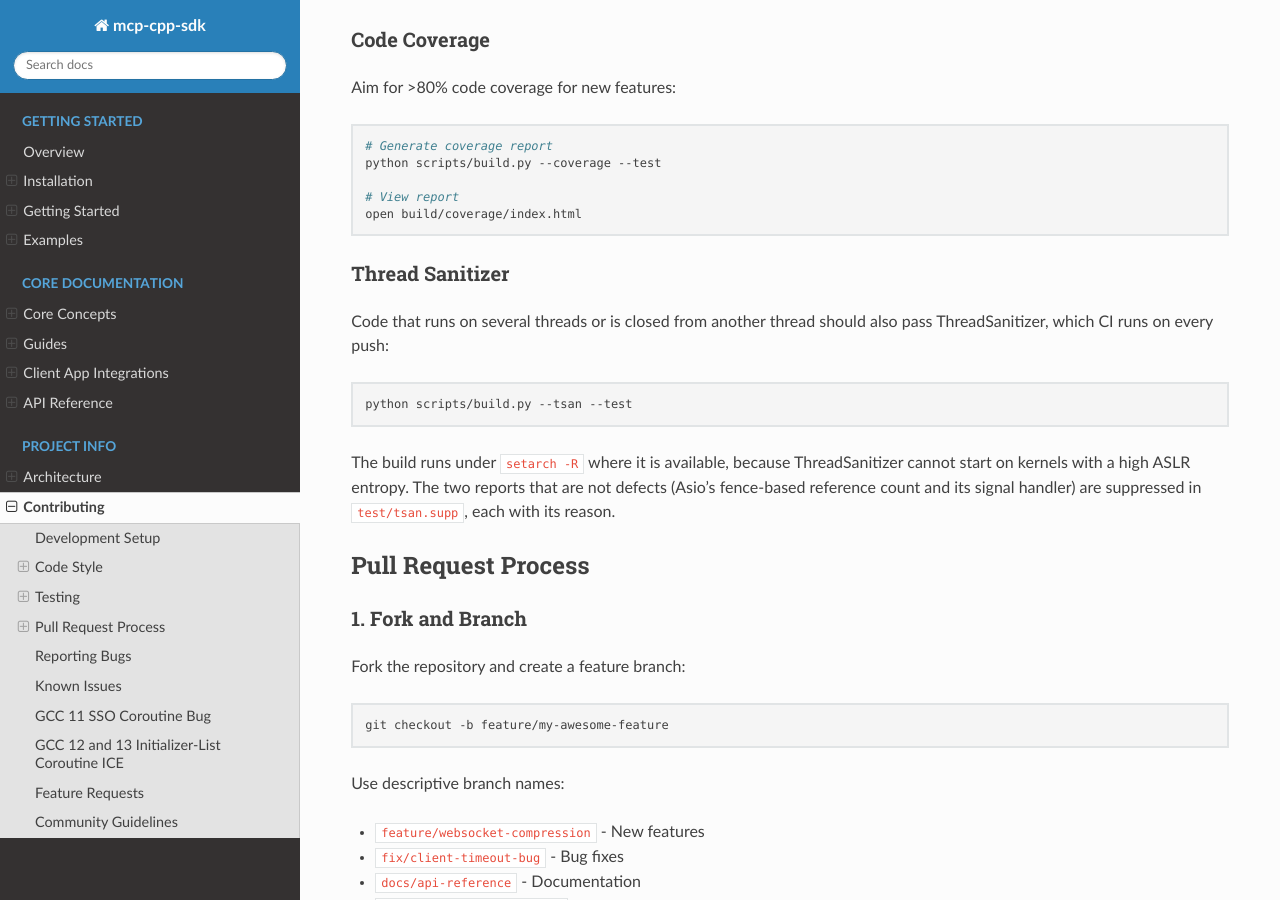
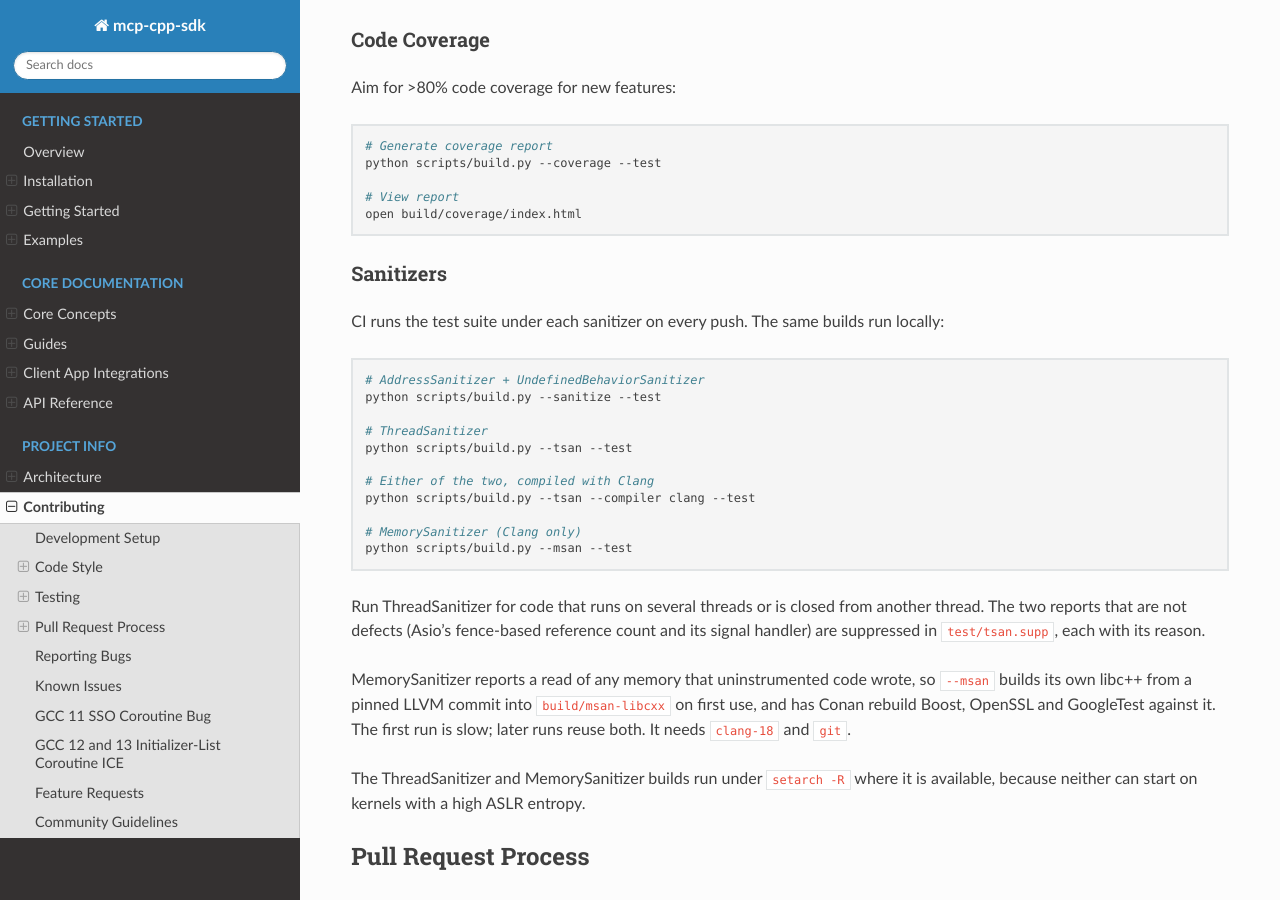
Before and after one commit to yurirocha15/mcp-cpp-sdk, a Sphinx documentation site: the page built from docs/contributing.rst, in a window 1280 px wide and 900 px high, scrolled down 3138 px. Built offline with Sphinx 7.4.7 and the Read the Docs theme 3.1.0, drawn with Linux system fonts in a browser that asks for light colours.

Commit message:
docs: describe the sanitizer builds

```diff
--- a/docs/contributing.rst
+++ b/docs/contributing.rst
@@ -165,20 +165,40 @@ Aim for >80% code coverage for new features:
    # View report
    open build/coverage/index.html
 
-Thread Sanitizer
-^^^^^^^^^^^^^^^^
+Sanitizers
+^^^^^^^^^^
 
-Code that runs on several threads or is closed from another thread should
-also pass ThreadSanitizer, which CI runs on every push:
+CI runs the test suite under each sanitizer on every push. The same builds run
+locally:
 
 .. code-block:: bash
 
+   # AddressSanitizer + UndefinedBehaviorSanitizer
+   python scripts/build.py --sanitize --test
+
+   # ThreadSanitizer
    python scripts/build.py --tsan --test
 
-The build runs under ``setarch -R`` where it is available, because
-ThreadSanitizer cannot start on kernels with a high ASLR entropy. The two
-reports that are not defects (Asio's fence-based reference count and its signal
-handler) are suppressed in ``test/tsan.supp``, each with its reason.
+   # Either of the two, compiled with Clang
+   python scripts/build.py --tsan --compiler clang --test
+
+   # MemorySanitizer (Clang only)
+   python scripts/build.py --msan --test
+
+Run ThreadSanitizer for code that runs on several threads or is closed from
+another thread. The two reports that are not defects (Asio's fence-based
+reference count and its signal handler) are suppressed in ``test/tsan.supp``,
+each with its reason.
+
+MemorySanitizer reports a read of any memory that uninstrumented code wrote,
+so ``--msan`` builds its own libc++ from a pinned LLVM commit into
+``build/msan-libcxx`` on first use, and has Conan rebuild Boost, OpenSSL and
+GoogleTest against it. The first run is slow; later runs reuse both. It needs
+``clang-18`` and ``git``.
+
+The ThreadSanitizer and MemorySanitizer builds run under ``setarch -R`` where
+it is available, because neither can start on kernels with a high ASLR
+entropy.
 
 Pull Request Process
 --------------------
```
Also changed, not shown: CHANGELOG.md (+5 -1 lines).
